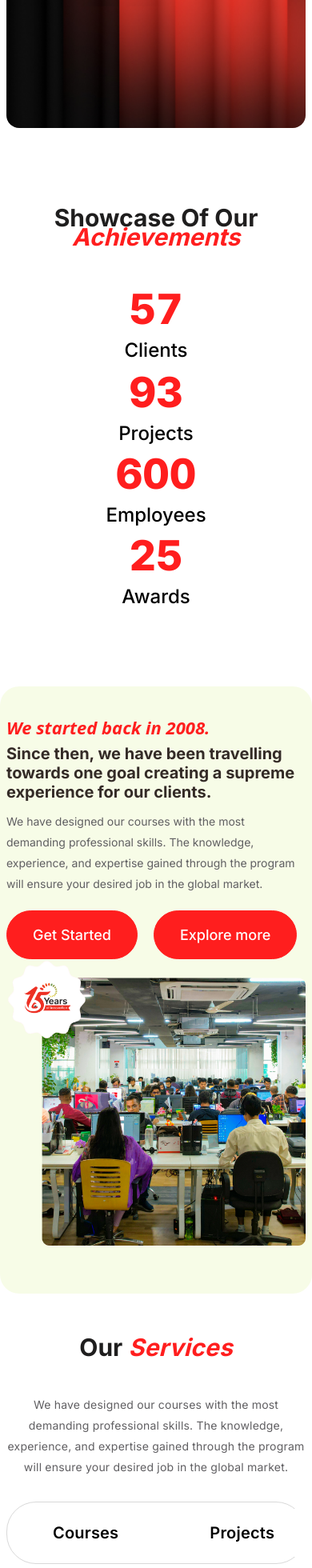
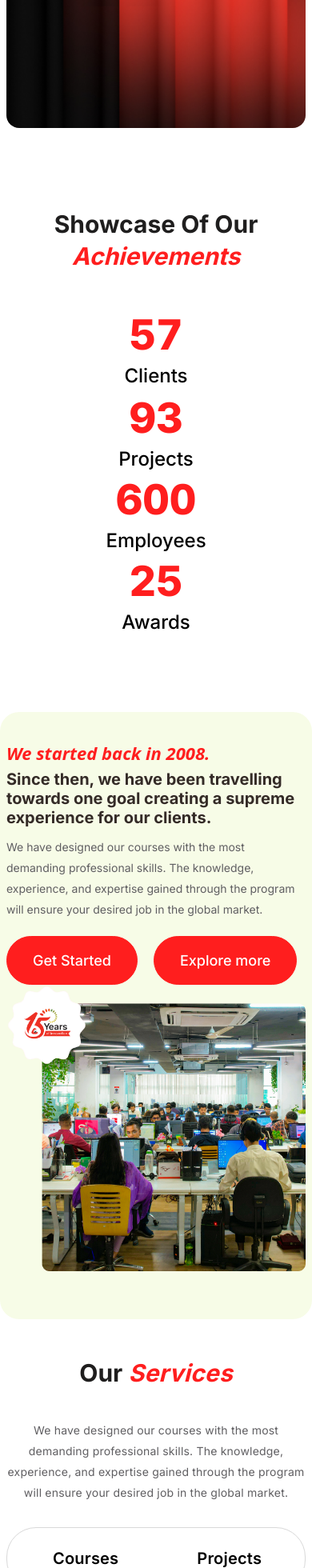
Before and after one commit to shoumen-shomu/creative-it-canada, a Next.js app: page / in a window 390 px wide. Shown: the part 678-2638 px from the top of the page at 80% size. Built offline with nearby package versions, Linux system fonts and the light colour scheme; a web font is replaced by a local one.

Commit message:
all section responsive done

```diff
--- a/src/app/components/layouts/home/Achievement.jsx
+++ b/src/app/components/layouts/home/Achievement.jsx
@@ -14,7 +14,7 @@ const Achievement = () => {
       <section className="mt-25">
         <Container>
           <div className="text-center">
-            <h2 className="font-inter font-bold lg:text-[48px] text-[30px] text-[#1F1E1E] leading-6 lg:mb-15 mb-10">
+            <h2 className="font-inter font-bold lg:text-[48px] text-[30px] text-[#1F1E1E] lg:leading-6 leading-10 lg:mb-15 mb-10">
               Showcase Of Our{" "}
               <span className="font-tri font-bold text-primary italic">
                 Achievements
--- a/src/app/components/layouts/home/Companies.jsx
+++ b/src/app/components/layouts/home/Companies.jsx
@@ -15,20 +15,20 @@ const Companies = () => {
               Are Connected to Us
             </p>
           </div>
-          <div className="mt-14.5 p-2 border-[#D9D9D9] border rounded-[37px] flex lg:w-200  mx-auto items-center">
-            <div className="group py-4 lg:px-16 px-3.5 bg-white rounded-[29px] hover:bg-primary duration-300 cursor-pointer transition-all">
+          <div className="mt-14.5 p-2 border-[#D9D9D9] border rounded-[37px] flex lg:w-200 mx-auto items-center">
+            <div className="group py-4 lg:px-16 px-3 bg-white rounded-[29px] hover:bg-primary duration-300 cursor-pointer transition-all">
               <p className="font-inter font-semibold lg:text-[24px] text-base text-[#000000] group-hover:text-white leading-tight tracking-[0.2px] whitespace-nowrap">
                 Working with
               </p>
             </div>
 
-            <div className="group py-4 lg:px-16 px-3.5 bg-white rounded-[29px] hover:bg-primary duration-300 cursor-pointer transition-all">
+            <div className="group py-4 lg:px-16 px-3 bg-white rounded-[29px] hover:bg-primary duration-300 cursor-pointer transition-all">
               <p className="font-inter font-semibold lg:text-[24px] text-base text-[#000000] group-hover:text-white leading-tight tracking-[0.2px] whitespace-nowrap">
                 Members of
               </p>
             </div>
 
-            <div className="group py-4 lg:px-16 px-3.5 bg-white rounded-[29px] hover:bg-primary duration-300 cursor-pointer transition-all">
+            <div className="group py-4 lg:px-16 px-3 bg-white rounded-[29px] hover:bg-primary duration-300 cursor-pointer transition-all">
               <p className="font-inter font-semibold lg:text-[24px] text-base text-[#000000] group-hover:text-white leading-tight tracking-[0.2px] whitespace-nowrap">
                 Our Concerns
               </p>
--- a/src/app/components/layouts/home/Newslatter.jsx
+++ b/src/app/components/layouts/home/Newslatter.jsx
@@ -36,7 +36,7 @@ const Newslatter = () => {
                 />
               </div>
             </div>
-            <div className="">
+            <div className="hidden lg:block">
               <Image
                 src="/images/newsletterImg.png"
                 alt="newsletterImg"
--- a/src/app/components/layouts/home/Service.jsx
+++ b/src/app/components/layouts/home/Service.jsx
@@ -28,7 +28,7 @@ const Service = () => {
                   Courses
                 </p>
               </div>
-              <div className="group py-4 px-16 bg-white text-white border-white rounded-[29px] border hover:border-primary hover:bg-primary duration-300 inline-block cursor-pointer">
+              <div className="group py-4 lg:px-16 px-12 bg-white text-white border-white rounded-[29px] border hover:border-primary hover:bg-primary duration-300 inline-block cursor-pointer">
                 <p className="font-inter font-semibold lg:text-[24px] text-[20px] text-[#000000] group-hover:text-white leading-6.5 tracking-[0.2px] ">
                   Projects
                 </p>
```
